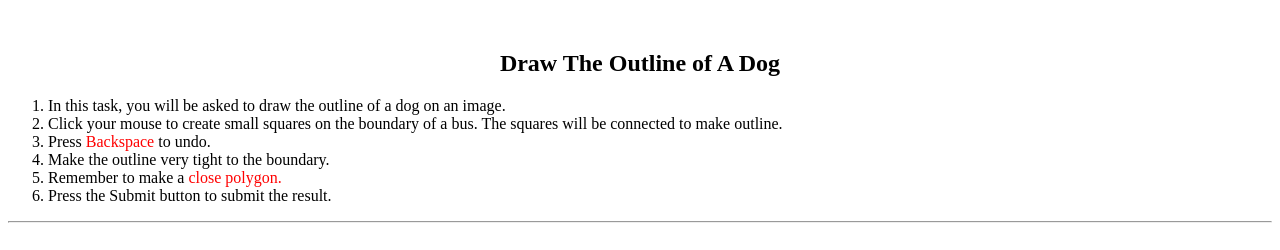
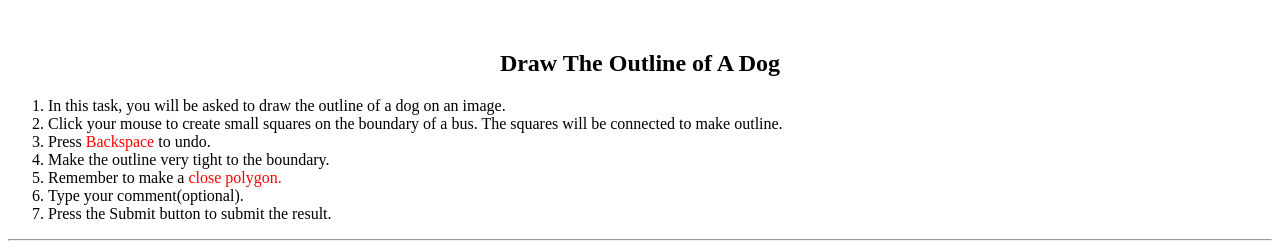
Before and after one commit to LenaChu/HIT, a plain HTML site: page index.html in a window 1280 px wide. Shown: the top 250 px of the page. Drawn offline with Linux system fonts and the light colour scheme; a script that the page names is missing.

Commit message:
Update instruction

```diff
--- a/index.html
+++ b/index.html
@@ -15,6 +15,7 @@
                     <li>Press <span class="red">Backspace</span> to undo.</li>
                     <li>Make the outline very tight to the boundary.</li>
                     <li>Remember to make a <span class="red">close polygon.</span></li>
+                    <li>Type your comment(optional).</li>
                     <li>Press the Submit button to submit the result.</li>
                 </ol>
                 <hr>
```
